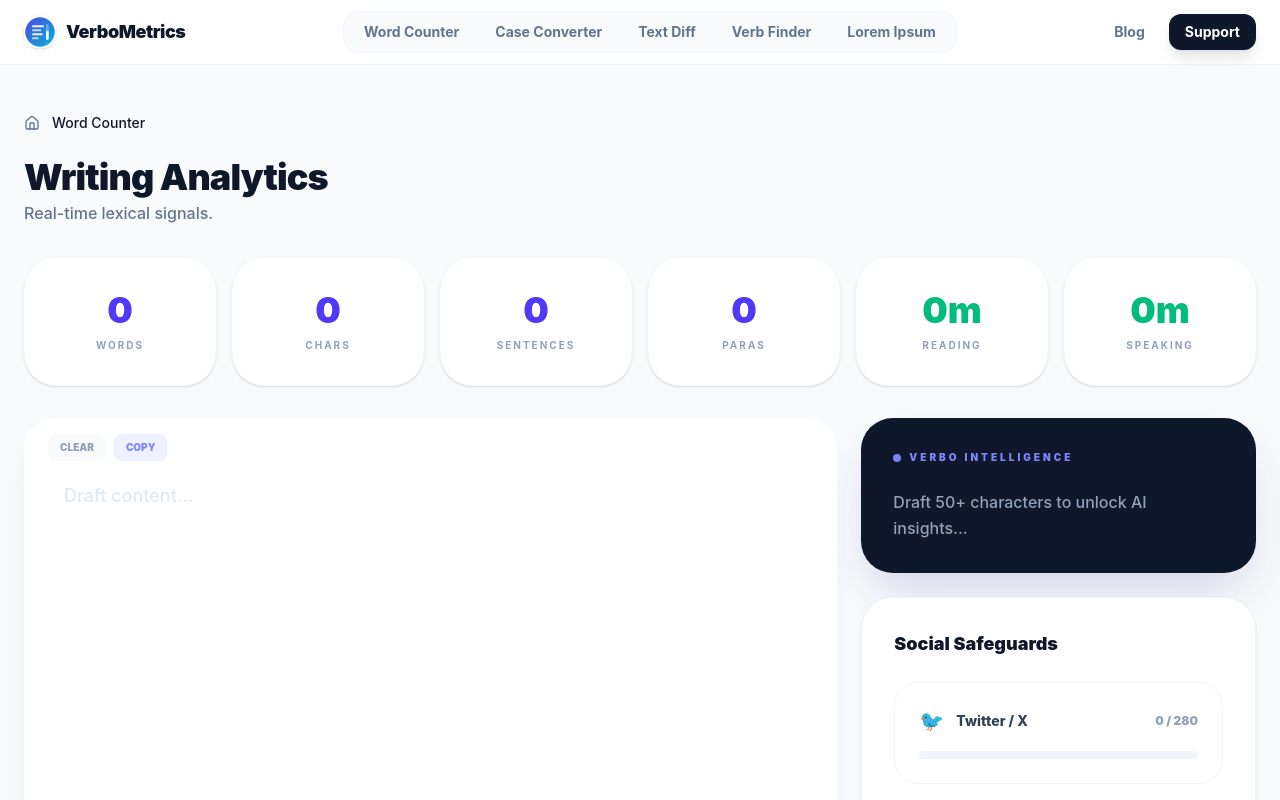
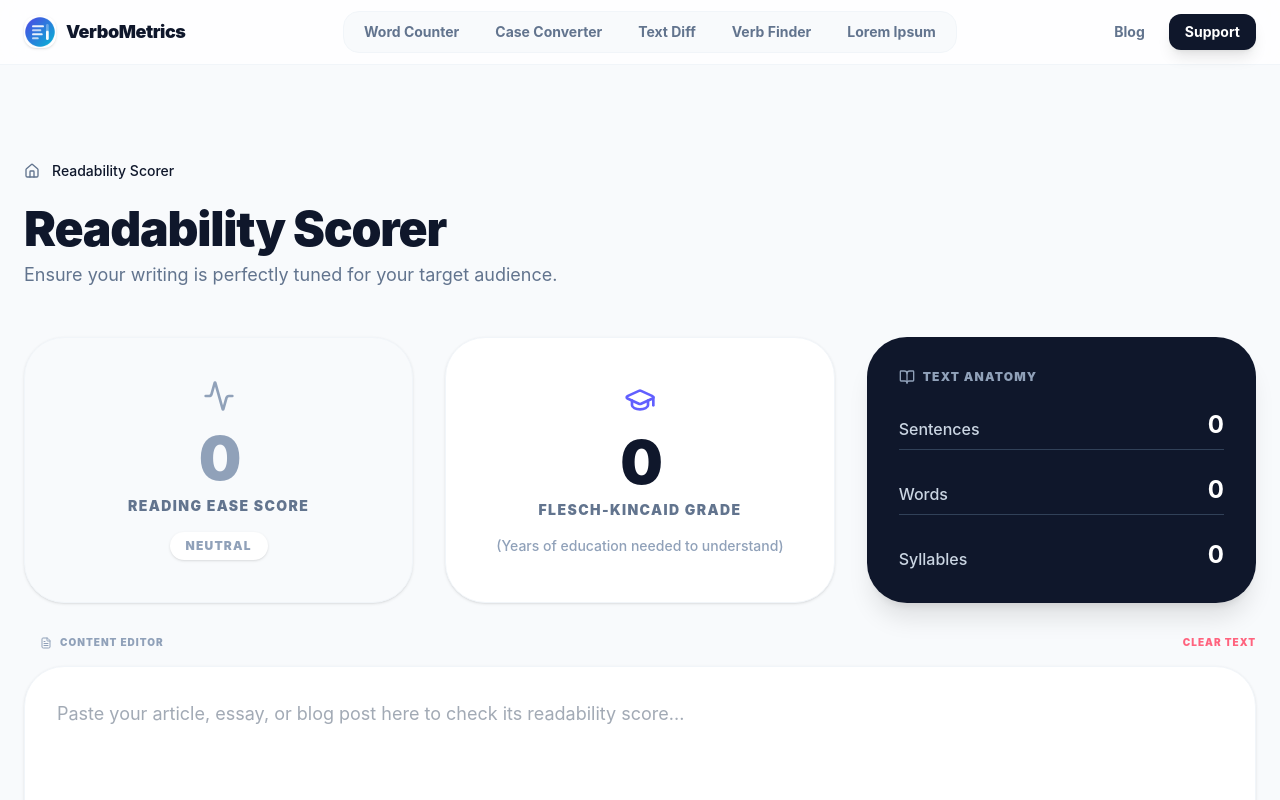
Before and after one commit to Msveiti/text-tools-suite, a React (Vite) app: page /readability-scorer in a window 1280 px wide. Shown: the top 800 px of the page. Built offline with nearby package versions, Linux system fonts and the light colour scheme.

Commit message:
Feature: Added Readability Scorer (Flesch-Kincaid Calculator)

```diff
--- a/package.json
+++ b/package.json
@@ -22,6 +22,7 @@
       "/text-diff",
       "/lorem-ipsum",
       "/verb-finder",
+      "/readability-scorer",
       "/blog",
       "/blog/character-counter-guide",
       "/blog/count-words-google-docs",
--- a/src/App.tsx
+++ b/src/App.tsx
@@ -11,6 +11,7 @@ import LoremIpsum from './pages/LoremIpsum';
 import TextDiff from './pages/TextDiff';
 import BlogIndex from './pages/BlogIndex';
 import VerbFinder from './pages/VerbFinder';
+import ReadabilityScorer from './pages/ReadabilityScorer';
 
 // --- ADD THIS COMPONENT ---
 const AnalyticsTracker = () => {
@@ -1402,6 +1403,8 @@ function App() {
 
             <Route path="/verb-finder" element={<VerbFinder />} />
 
+            <Route path="/readability-scorer" element={<ReadabilityScorer />} />
+
             <Route path="/lorem-ipsum" element={<LoremIpsum />} />
             <Route path="/lorem-ipsum.html" element={<LoremIpsum />} />
 
--- /dev/null
+++ b/src/pages/ReadabilityScorer.tsx
@@ -0,0 +1,176 @@
+import { useState, useMemo } from 'react';
+import { SEO } from '../components/SEO';
+import { Home, BookOpen, GraduationCap, Activity, FileText } from 'lucide-react';
+import { Link } from 'react-router-dom';
+
+const ReadabilityScorer = () => {
+  const [text, setText] = useState('');
+
+  // Zero-dependency accurate syllable counter
+  const countSyllables = (word: string) => {
+    let w = word.toLowerCase().replace(/[^a-z]/g, "");
+    if (w.length <= 3) return 1;
+    w = w.replace(/(?:[^laeiouy]es|ed|[^laeiouy]e)$/, "");
+    const syllables = w.match(/[aeiouy]{1,2}/g);
+    return syllables ? syllables.length : 1;
+  };
+
+  // Calculate Readability Metrics
+  const metrics = useMemo(() => {
+    if (!text.trim()) {
+      return { words: 0, sentences: 0, syllables: 0, ease: 0, grade: 0, status: 'Neutral', color: 'text-slate-400', bg: 'bg-slate-50' };
+    }
+
+    // Split logic
+    const wordsArr = text.split(/\s+/).filter(w => w.length > 0);
+    const sentencesArr = text.split(/[.!?]+/).filter(s => s.trim().length > 0);
+
+    const words = wordsArr.length;
+    const sentences = sentencesArr.length || 1; // Prevent division by zero
+    const syllables = wordsArr.reduce((acc, word) => acc + countSyllables(word), 0);
+
+    // Flesch Reading Ease Formula
+    let ease = 206.835 - 1.015 * (words / sentences) - 84.6 * (syllables / words);
+    ease = Math.max(0, Math.min(100, Math.round(ease))); // Clamp between 0-100
+
+    // Flesch-Kincaid Grade Level Formula
+    let grade = 0.39 * (words / sentences) + 11.8 * (syllables / words) - 15.59;
+    grade = Math.max(0, Math.round(grade * 10) / 10); // Clamp to 0 minimum, 1 decimal
+
+    // Categorization logic
+    let status = 'Standard';
+    let color = 'text-indigo-600';
+    let bg = 'bg-indigo-50';
+
+    if (ease >= 80) {
+      status = 'Very Easy to Read';
+      color = 'text-emerald-600';
+      bg = 'bg-emerald-50';
+    } else if (ease >= 60) {
+      status = 'Conversational / Standard';
+      color = 'text-blue-600';
+      bg = 'bg-blue-50';
+    } else if (ease >= 30) {
+      status = 'Fairly Difficult';
+      color = 'text-amber-600';
+      bg = 'bg-amber-50';
+    } else {
+      status = 'Academic / Very Difficult';
+      color = 'text-rose-600';
+      bg = 'bg-rose-50';
+    }
+
+    return { words, sentences, syllables, ease, grade, status, color, bg };
+  }, [text]);
+
+  return (
+    <div className="max-w-7xl mx-auto px-6 py-12 animate-in">
+      <SEO
+        title="Free Readability Checker | Flesch-Kincaid Calculator"
+        description="Check your text readability instantly. Free Flesch-Kincaid grade level calculator and reading ease scorer for SEO and content writers."
+        path="/readability-scorer"
+      />
+
+      {/* Breadcrumb Navigation */}
+      <nav className="mb-6" aria-label="Breadcrumb">
+        <ol className="flex items-center space-x-2 text-sm text-slate-500">
+          <li>
+            <Link to="/" className="flex items-center hover:text-indigo-600 transition-colors">
+              <Home className="w-4 h-4 mr-1" />
+              <span className="sr-only">Home</span>
+            </Link>
+          </li>
+          <li className="text-slate-900 font-medium">Readability Scorer</li>
+        </ol>
+      </nav>
+
+      <div className="mb-12 flex flex-col md:flex-row justify-between items-start md:items-end gap-6">
+        <div>
+          <h1 className="text-4xl md:text-5xl font-black text-slate-900 tracking-tight">
+            Readability Scorer
+          </h1>
+          <p className="text-slate-500 mt-2 text-base md:text-lg">
+            Ensure your writing is perfectly tuned for your target audience.
+          </p>
+        </div>
+      </div>
+
+      <div className="grid grid-cols-1 lg:grid-cols-3 gap-8 mb-8">
+
+        {/* Main Score Card */}
+        <div className={`p-8 rounded-[40px] border border-slate-100 shadow-sm flex flex-col justify-center items-center text-center transition-colors duration-500 ${metrics.bg}`}>
+          <Activity className={`w-8 h-8 mb-4 ${metrics.color}`} />
+          <div className={`text-6xl font-black tracking-tighter ${metrics.color}`}>
+            {metrics.ease}
+          </div>
+          <div className="text-sm font-black uppercase tracking-widest text-slate-500 mt-2">
+            Reading Ease Score
+          </div>
+          <div className={`mt-4 px-4 py-1.5 rounded-full text-xs font-black uppercase tracking-widest bg-white shadow-sm ${metrics.color}`}>
+            {metrics.status}
+          </div>
+        </div>
+
+        {/* Grade Level Card */}
+        <div className="p-8 rounded-[40px] bg-white border border-slate-100 shadow-sm flex flex-col justify-center items-center text-center">
+          <GraduationCap className="w-8 h-8 mb-4 text-indigo-500" />
+          <div className="text-6xl font-black tracking-tighter text-slate-900">
+            {metrics.grade}
+          </div>
+          <div className="text-sm font-black uppercase tracking-widest text-slate-500 mt-2">
+            Flesch-Kincaid Grade
+          </div>
+          <div className="mt-4 text-sm font-medium text-slate-400">
+            (Years of education needed to understand)
+          </div>
+        </div>
+
+        {/* Core Stats Details */}
+        <div className="p-8 rounded-[40px] bg-slate-900 text-white shadow-xl flex flex-col justify-center">
+          <h3 className="text-xs font-black uppercase tracking-widest text-slate-400 mb-6 flex items-center gap-2">
+            <BookOpen className="w-4 h-4" /> Text Anatomy
+          </h3>
+
+          <div className="space-y-6">
+            <div className="flex justify-between items-end border-b border-slate-700 pb-2">
+              <span className="font-medium text-slate-300">Sentences</span>
+              <span className="text-2xl font-bold">{metrics.sentences}</span>
+            </div>
+            <div className="flex justify-between items-end border-b border-slate-700 pb-2">
+              <span className="font-medium text-slate-300">Words</span>
+              <span className="text-2xl font-bold">{metrics.words}</span>
+            </div>
+            <div className="flex justify-between items-end">
+              <span className="font-medium text-slate-300">Syllables</span>
+              <span className="text-2xl font-bold">{metrics.syllables}</span>
+            </div>
+          </div>
+        </div>
+      </div>
+
+      {/* Input Area */}
+      <div className="relative group">
+        <div className="flex justify-between items-center mb-4 ml-4">
+          <label className="text-[10px] font-black uppercase tracking-widest text-slate-400 flex items-center gap-2">
+            <FileText className="w-3 h-3" /> Content Editor
+          </label>
+          <button
+            onClick={() => setText('')}
+            className="text-[10px] font-black uppercase tracking-widest text-rose-400 hover:text-rose-600 transition-colors"
+          >
+            Clear Text
+          </button>
+        </div>
+        <textarea
+          className="w-full h-[400px] p-8 rounded-[40px] bg-white border border-slate-100 shadow-sm focus:ring-4 ring-indigo-500/5 outline-none transition-all text-slate-600 text-lg leading-relaxed resize-none"
+          value={text}
+          onChange={(e) => setText(e.target.value)}
+          placeholder="Paste your article, essay, or blog post here to check its readability score..."
+          spellCheck="false"
+        />
+      </div>
+    </div>
+  );
+};
+
+export default ReadabilityScorer;
```
Also changed, not shown: 1 other file (tests, documents, lock files or other folders).
